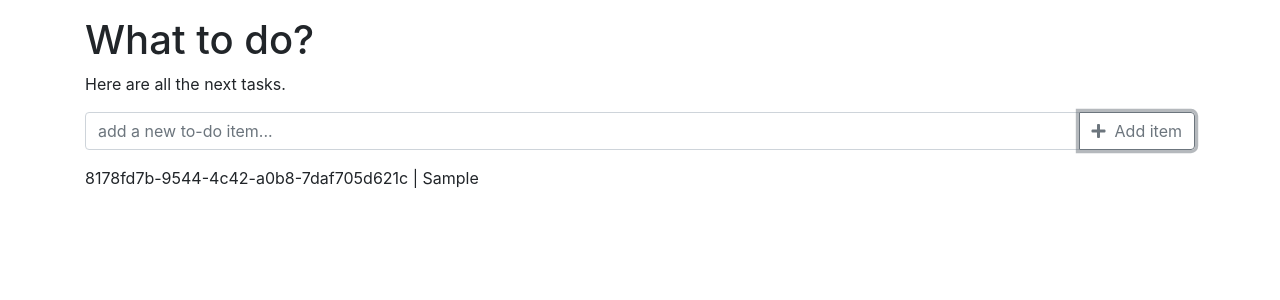
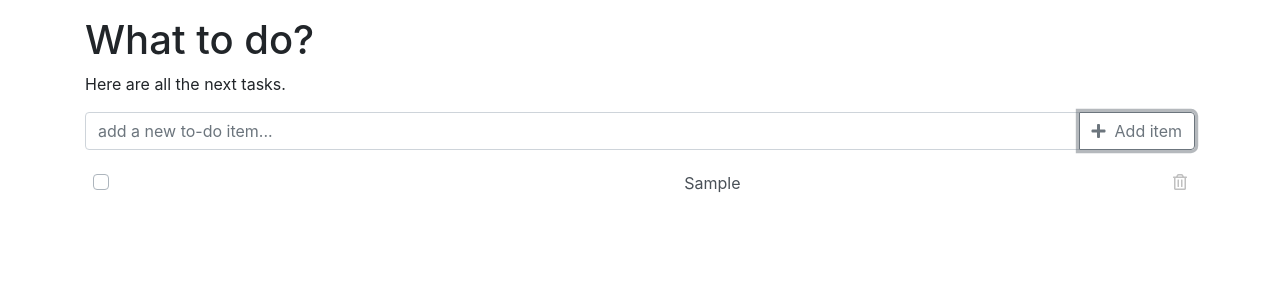
Before and after one commit to lmlovas/react-redux-todolist, a React (Create React App) app: page / in a window 1280 px wide. Both pictures are taken after typing "Sample" into the empty fields and a click on the button "Add item". Shown: the top 300 px of the page. Built offline with nearby package versions, Linux system fonts and the light colour scheme.

Commit message:
added a storage class

```diff
--- a/src/components/ToDoItem.js
+++ b/src/components/ToDoItem.js
@@ -1,13 +1,59 @@
 import React from 'react';
 
 class ToDoItem extends React.Component {
+    handleInputKeyUp(e) {
+        if(e.keyCode === 13) {
+            e.target.blur();
+        }
+    }
+
     render() {
+        const todo = this.props.data;
+
         return (
-            <div className="todo-item">
-                {this.props.data.uuid} | {this.props.data.text}
-            </div>
+            <tr className="todo-item" data-id={todo.uuid}>
+            <td>
+              <div className="custom-control custom-checkbox">
+                <input
+                  className="custom-control-input"
+                  value={todo.uuid}
+                  id={`todo-done-${todo.uuid}`}
+                  type="checkbox"
+                  checked={todo.done}
+                  onChange={this.props.toggleToDoDone}
+                />
+                <label
+                  className="custom-control-label"
+                  htmlFor={`todo-done-${todo.uuid}`}
+                >
+                  &nbsp;
+                </label>
+              </div>
+            </td>
+            <td className="col-1">
+              <input
+                type="text"
+                className="form-control"
+                value={todo.text}
+                onChange={e => {
+                  this.props.updateToDoText(todo.uuid, e.target.value);
+                }}
+                onKeyUp={e => {
+                  this.handleInputKeyUp(e);
+                }}
+              />
+            </td>
+            <td className="col-action">
+              <i
+                className="icon-remove far fa-trash-alt"
+                onClick={e => this.props.removeToDo(todo.uuid)}
+              />
+            </td>
+          </tr>
         );
+      }
     }
-}
+
+
 
 export default ToDoItem;
--- a/src/components/ToDoList.js
+++ b/src/components/ToDoList.js
@@ -6,6 +6,7 @@ class ToDoList extends React.Component {
         return (
             <div className ="todo-list">
                 <table className="todo-items table table-borderless">
+                  <tbody>
                   {Object.keys(this.props.items).map(uuid => (
                     <ToDoItem
                     key={`todo-item-${uuid}`}
@@ -15,6 +16,7 @@ class ToDoList extends React.Component {
                     removeToDo={this.props.removeToDo}
                     />
                   ))}
+                  </tbody>
                 </table>
             </div>
         );
```
Also changed, not shown: src/modules/Storage.js (added, +35 -0 lines).
